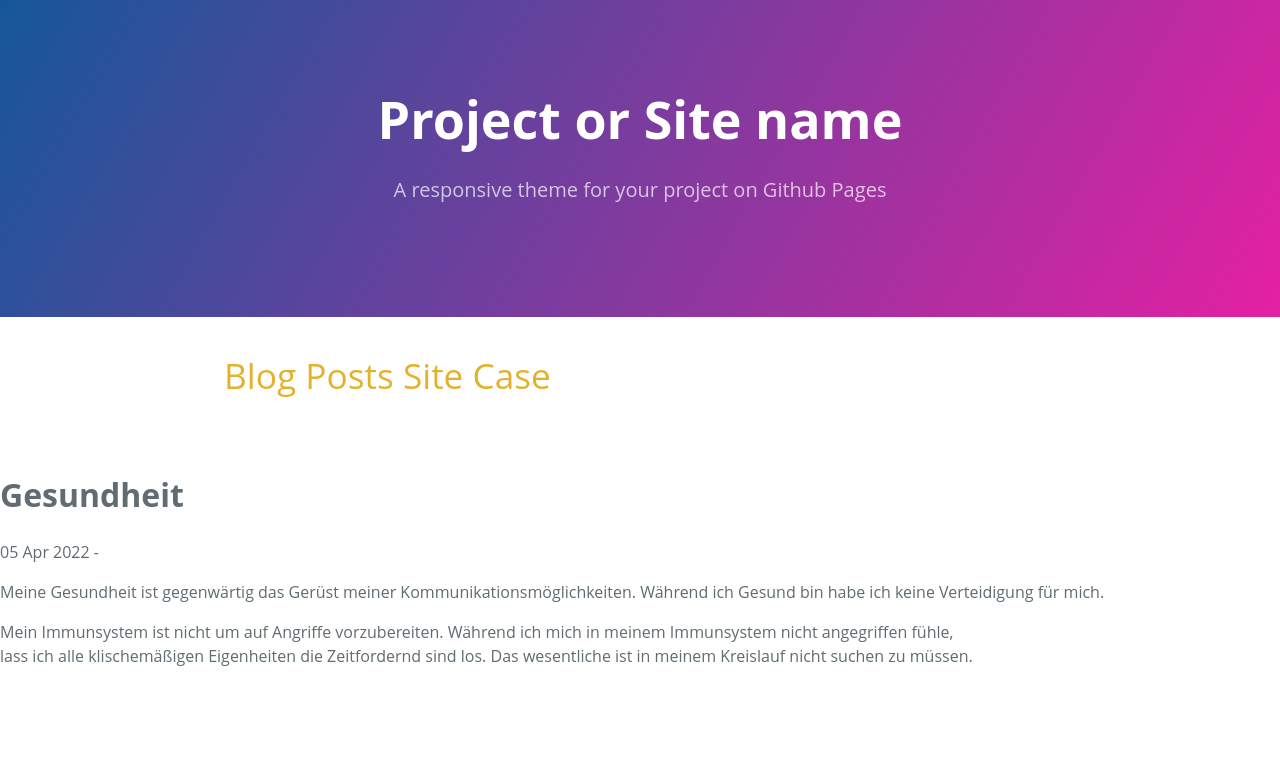
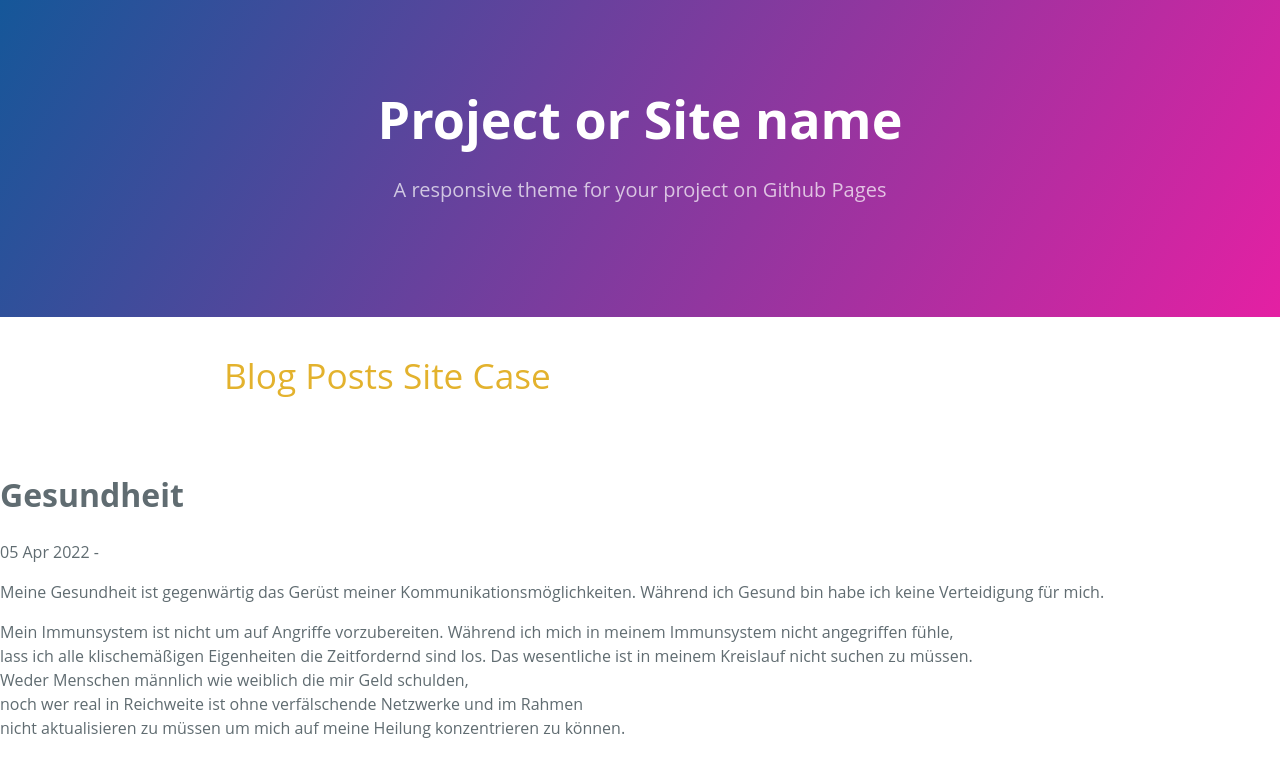
Before and after one commit to ledlightjungledStefan/Osterei, a Jekyll site: the page built from _posts/2022-04-05-Gesundheit.markdown, in a window 1280 px wide. Shown: the top 777 px of the page. Built offline with Jekyll 4.4.1, drawn with Linux system fonts in a browser that asks for light colours.

```diff
--- a/_posts/2022-04-05-Gesundheit.markdown
+++ b/_posts/2022-04-05-Gesundheit.markdown
@@ -9,3 +9,6 @@
 Während ich mich in meinem Immunsystem nicht angegriffen fühle,<br/>
 lass ich alle klischemäßigen Eigenheiten die Zeitfordernd sind los.
 Das wesentliche ist in meinem Kreislauf nicht suchen zu müssen.<br/>
+Weder Menschen männlich wie weiblich die mir Geld schulden,<br/>
+noch wer real in Reichweite ist ohne verfälschende Netzwerke und im Rahmen<br/>
+nicht aktualisieren zu müssen um mich auf meine Heilung konzentrieren zu können.
```
